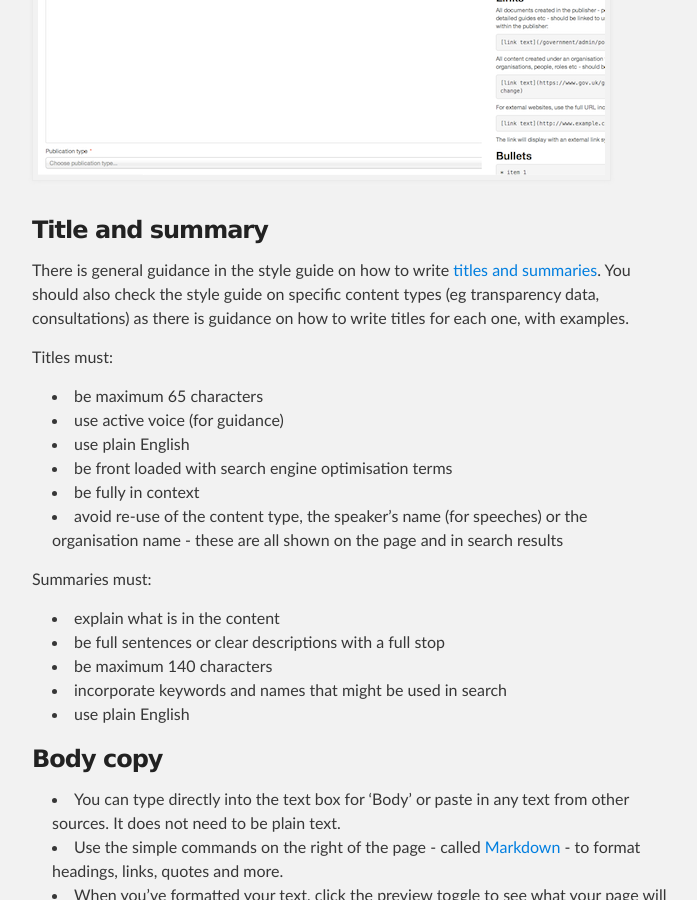
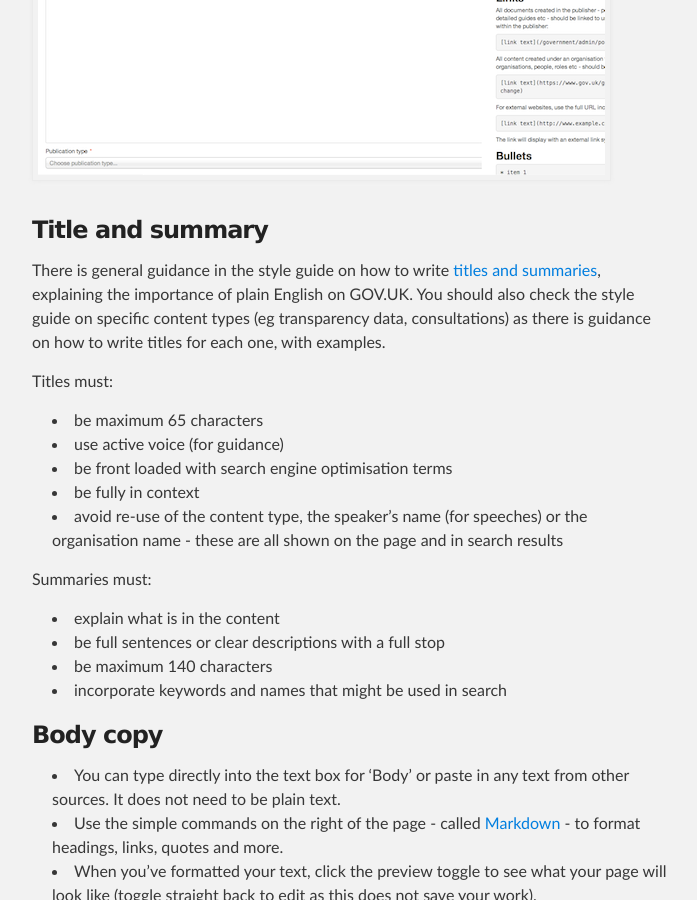
Before and after one commit to alphagov/inside-government-admin-guide, a Jekyll site: the page built from creating-documents/create-a-new-doc.md, in a window 1280 px wide and 900 px high, scrolled down 1520 px. Shown: the whole window, without its empty margins (288-985 px from the left). Built offline with Jekyll 4.4.1, drawn with Linux system fonts in a browser that asks for light colours.

Commit message:
Simon's correx done

```diff
--- a/creating-documents/create-a-new-doc.md
+++ b/creating-documents/create-a-new-doc.md
@@ -27,13 +27,12 @@ A new document appears.
 
 ### Title and summary
 
-There is general guidance in the style guide on how to write [titles and summaries](https://www.gov.uk/designprinciples/detailedguides#detailed-guides). You should also check the style guide on specific content types (eg transparency data, consultations) as there is guidance on how to write titles for each one, with examples.
+There is general guidance in the style guide on how to write [titles and summaries](https://www.gov.uk/designprinciples/detailedguides#detailed-guides), explaining the importance of plain English on GOV.UK. You should also check the style guide on specific content types (eg transparency data, consultations) as there is guidance on how to write titles for each one, with examples.
 
 Titles must:
 
 * be maximum 65 characters
 * use active voice (for guidance)
-* use plain English
 * be front loaded with search engine optimisation terms
 * be fully in context
 * avoid re-use of the content type, the speaker's name (for speeches) or the organisation name - these are all shown on the page and in search results
@@ -44,7 +43,6 @@ Summaries must:
 * be full sentences or clear descriptions with a full stop
 * be maximum 140 characters
 * incorporate keywords and names that might be used in search
-* use plain English
 
 ### Body copy
 
```
